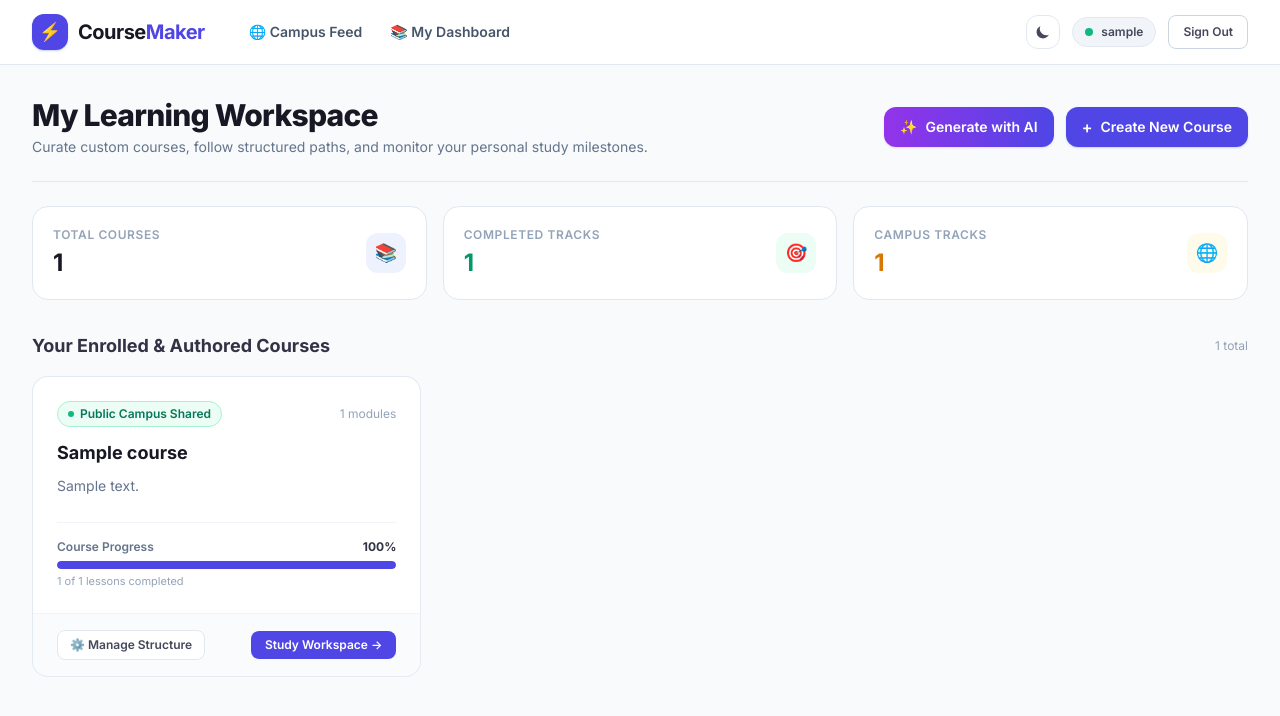
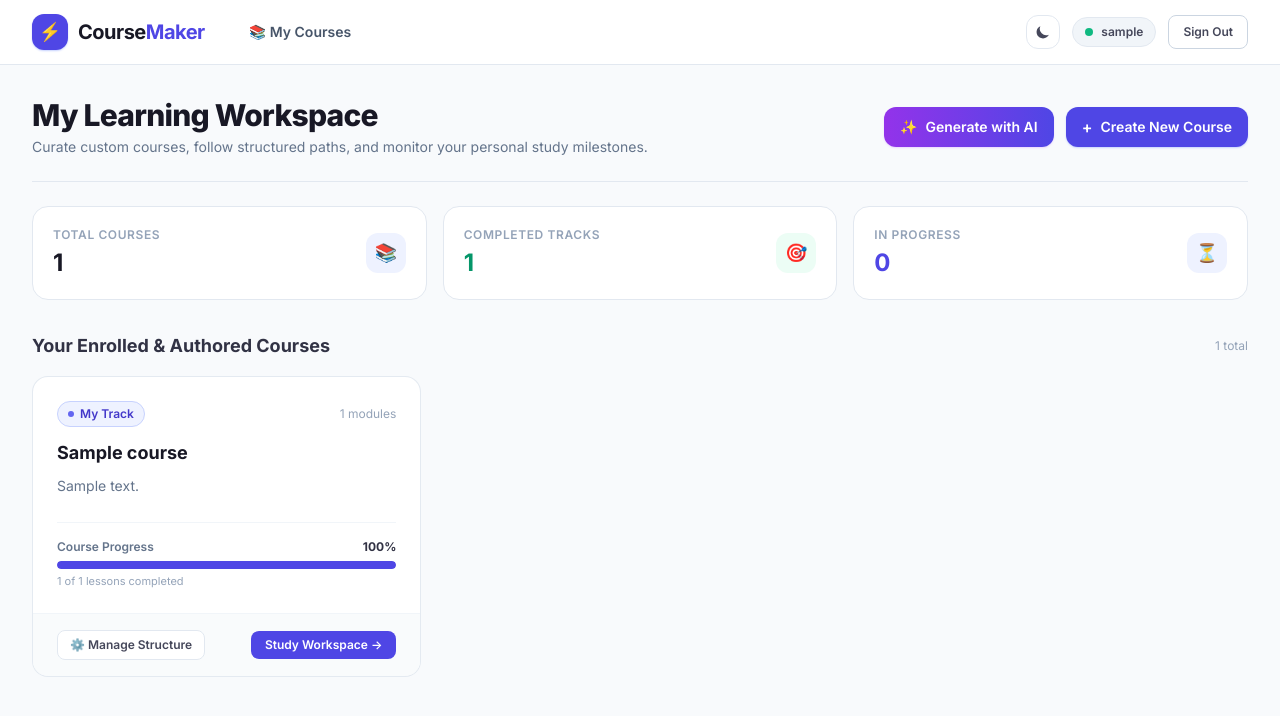
Before and after one commit to codeforfun777/CourseMaker, a Django app: page /dashboard/ in a window 1280 px wide. Shown: the top 716 px of the page. Run offline with Django 5.2, Linux system fonts and the light colour scheme; a user stored in the database is signed in; tables that the repository leaves empty hold one stand-in row (values such as "Sample post"); some libraries are stand-ins or nearby versions.

Commit message:
feat: scope platform exclusively to user created courses and disable campus feed

```diff
--- a/coursemaker/settings.py
+++ b/coursemaker/settings.py
@@ -167,7 +167,7 @@ MEDIA_ROOT = BASE_DIR / 'media'
 # Authentication redirects
 LOGIN_URL = 'courses:login'
 LOGIN_REDIRECT_URL = 'courses:dashboard'
-LOGOUT_REDIRECT_URL = 'courses:campus_feed'
+LOGOUT_REDIRECT_URL = 'courses:login'
 
 # Referrer-Policy required by YouTube embedded iframe player to avoid Error 153
 SECURE_REFERRER_POLICY = 'strict-origin-when-cross-origin'
--- a/courses/forms.py
+++ b/courses/forms.py
@@ -34,7 +34,7 @@ class TailwindWidgetMixin:
 class CourseForm(TailwindWidgetMixin, forms.ModelForm):
     class Meta:
         model = Course
-        fields = ['title', 'description', 'is_public']
+        fields = ['title', 'description']
         widgets = {
             'title': forms.TextInput(attrs={'placeholder': 'e.g. Full-Stack Web Development, CS50 Exam Prep'}),
             'description': forms.Textarea(attrs={'placeholder': 'Brief summary of what this custom course covers...'}),
--- a/courses/templates/courses/base.html
+++ b/courses/templates/courses/base.html
@@ -141,7 +141,7 @@
             <div class="flex justify-between items-center h-16">
                 <!-- Branding -->
                 <div class="flex items-center space-x-8">
-                    <a href="{% url 'courses:campus_feed' %}" class="flex items-center space-x-2.5 group">
+                    <a href="{% url 'courses:dashboard' %}" class="flex items-center space-x-2.5 group">
                         <div class="w-9 h-9 rounded-xl bg-indigo-600 flex items-center justify-center text-white font-black text-lg shadow-sm shadow-indigo-200 dark:shadow-none group-hover:bg-indigo-700 transition">
                             ⚡
                         </div>
@@ -152,12 +152,9 @@
 
                     <!-- Navigation Links -->
                     <nav class="hidden md:flex space-x-1">
-                        <a href="{% url 'courses:campus_feed' %}" class="px-3 py-2 rounded-lg text-sm font-semibold text-slate-600 dark:text-slate-300 hover:text-indigo-600 dark:hover:text-indigo-400 hover:bg-slate-100 dark:hover:bg-slate-800 transition">
-                            🌐 Campus Feed
-                        </a>
                         {% if user.is_authenticated %}
                         <a href="{% url 'courses:dashboard' %}" class="px-3 py-2 rounded-lg text-sm font-semibold text-slate-600 dark:text-slate-300 hover:text-indigo-600 dark:hover:text-indigo-400 hover:bg-slate-100 dark:hover:bg-slate-800 transition">
-                            📚 My Dashboard
+                            📚 My Courses
                         </a>
                         {% endif %}
                     </nav>
--- a/courses/templates/courses/dashboard.html
+++ b/courses/templates/courses/dashboard.html
@@ -51,13 +51,13 @@
 
         <div class="bg-white dark:bg-slate-900 p-5 rounded-2xl border border-slate-200 dark:border-slate-800 shadow-2xs flex items-center justify-between transition-colors">
             <div>
-                <p class="text-xs font-semibold text-slate-400 uppercase tracking-wider">Campus Tracks</p>
-                <p class="text-2xl font-bold text-amber-600 dark:text-amber-400 mt-1">
-                    {{ courses|length }}
+                <p class="text-xs font-semibold text-slate-400 uppercase tracking-wider">In Progress</p>
+                <p class="text-2xl font-bold text-indigo-600 dark:text-indigo-400 mt-1">
+                    {{ in_progress_courses }}
                 </p>
             </div>
-            <div class="w-10 h-10 rounded-xl bg-amber-50 dark:bg-amber-950/60 text-amber-600 dark:text-amber-400 flex items-center justify-center font-bold text-lg">
-                🌐
+            <div class="w-10 h-10 rounded-xl bg-indigo-50 dark:bg-indigo-950/60 text-indigo-600 dark:text-indigo-400 flex items-center justify-center font-bold text-lg">
+                ⏳
             </div>
         </div>
     </div>
@@ -76,17 +76,10 @@
                 <div class="p-6">
                     <!-- Badges -->
                     <div class="flex items-center justify-between mb-3">
-                        {% if course.is_public %}
-                        <span class="inline-flex items-center gap-1.5 px-2.5 py-1 rounded-full text-xs font-semibold bg-emerald-50 dark:bg-emerald-950/50 text-emerald-700 dark:text-emerald-400 border border-emerald-200 dark:border-emerald-800/80">
-                            <span class="w-1.5 h-1.5 rounded-full bg-emerald-500"></span>
-                            Public Campus Shared
+                        <span class="inline-flex items-center gap-1.5 px-2.5 py-1 rounded-full text-xs font-semibold bg-indigo-50 dark:bg-indigo-950/50 text-indigo-700 dark:text-indigo-400 border border-indigo-200 dark:border-indigo-800/80">
+                            <span class="w-1.5 h-1.5 rounded-full bg-indigo-500"></span>
+                            My Track
                         </span>
-                        {% else %}
-                        <span class="inline-flex items-center gap-1.5 px-2.5 py-1 rounded-full text-xs font-semibold bg-slate-100 dark:bg-slate-800 text-slate-600 dark:text-slate-300 border border-slate-200 dark:border-slate-700">
-                            <span class="w-1.5 h-1.5 rounded-full bg-slate-400"></span>
-                            Private
-                        </span>
-                        {% endif %}
 
                         <span class="text-xs text-slate-400">
                             {{ course.modules.count }} modules
@@ -181,13 +174,6 @@
                 <div>
                     <label class="block text-xs font-bold text-slate-700 dark:text-slate-300 uppercase tracking-wider mb-1.5">Description (Optional)</label>
                     {{ course_form.description }}
-                </div>
-                <div class="flex items-center gap-3 pt-2">
-                    {{ course_form.is_public }}
-                    <div>
-                        <label for="{{ course_form.is_public.id_for_label }}" class="text-sm font-semibold text-slate-800 dark:text-slate-200 cursor-pointer">Publish to Campus Discovery Feed</label>
-                        <p class="text-xs text-slate-500 dark:text-slate-400">Allow other university students and peers to discover and study this curriculum.</p>
-                    </div>
                 </div>
             </div>
             <div class="px-6 py-4 bg-slate-50 dark:bg-slate-850 border-t border-slate-100 dark:border-slate-800 flex items-center justify-end gap-3">
--- a/courses/urls.py
+++ b/courses/urls.py
@@ -5,11 +5,10 @@ from . import views
 app_name = 'courses'
 
 urlpatterns = [
-    # Campus discovery feed
-    path('', views.campus_feed, name='campus_feed'),
-
-    # User dashboard
-    path('dashboard/', views.dashboard, name='dashboard'),
+    # Root redirects to user's personal dashboard
+    path('', views.dashboard, name='dashboard'),
+    path('dashboard/', views.dashboard, name='dashboard_alias'),
+    path('campus-feed/', views.campus_feed, name='campus_feed'),
 
     # Course management
     path('course/<int:pk>/', views.course_detail, name='course_detail'),
@@ -37,5 +36,5 @@ urlpatterns = [
     # Auth
     path('signup/', views.signup_view, name='signup'),
     path('login/', auth_views.LoginView.as_view(template_name='courses/login.html'), name='login'),
-    path('logout/', auth_views.LogoutView.as_view(next_page='courses:campus_feed'), name='logout'),
+    path('logout/', auth_views.LogoutView.as_view(next_page='courses:login'), name='logout'),
 ]
--- a/courses/views.py
+++ b/courses/views.py
@@ -17,11 +17,8 @@ logger = logging.getLogger(__name__)
 
 
 def campus_feed(request):
-    """Public campus discovery feed listing all published courses."""
-    public_courses = Course.objects.filter(is_public=True).select_related('user').prefetch_related('modules__lessons')
-    return render(request, 'courses/campus_feed.html', {
-        'courses': public_courses,
-    })
+    """Campus discovery feed has been disabled; redirects to user dashboard."""
+    return redirect('courses:dashboard')
 
 
 @login_required
@@ -41,26 +38,27 @@ def dashboard(request):
 
     total_courses = courses.count()
     completed_courses = sum(1 for c in courses if c.total_lessons_count > 0 and c.progress_percentage == 100)
+    in_progress_courses = total_courses - completed_courses
 
     return render(request, 'courses/dashboard.html', {
         'courses': courses,
         'course_form': course_form,
         'total_courses': total_courses,
         'completed_courses': completed_courses,
+        'in_progress_courses': in_progress_courses,
     })
 
 
+@login_required
 def course_detail(request, pk):
     """Course structure editor allowing users to organize modules and lessons."""
     course = get_object_or_404(Course.objects.prefetch_related('modules__lessons'), pk=pk)
-    is_owner = request.user.is_authenticated and course.user == request.user
-
-    # If the course is private and the user is not the owner, deny access
-    if not course.is_public and not is_owner:
+    if course.user != request.user:
         return HttpResponseForbidden("You do not have permission to view this course.")
 
-    module_form = ModuleForm() if is_owner else None
-    lesson_form = LessonForm() if is_owner else None
+    is_owner = True
+    module_form = ModuleForm()
+    lesson_form = LessonForm()
 
     return render(request, 'courses/course_detail.html', {
         'course': course,
@@ -149,6 +147,7 @@ def lesson_delete(request, pk):
     return redirect('courses:course_detail', pk=course_pk)
 
 
+@login_required
 def lesson_view(request, pk):
     """The split-screen workspace interface dividing study resource and notes."""
     lesson = get_object_or_404(
@@ -156,13 +155,13 @@ def lesson_view(request, pk):
         pk=pk
     )
     course = lesson.module.course
-    is_owner = request.user.is_authenticated and course.user == request.user
-
-    if not course.is_public and not is_owner:
+    if course.user != request.user:
         return HttpResponseForbidden("You do not have permission to view this lesson.")
 
+    is_owner = True
+
     # If it's a YouTube video and has no timestamps yet, try to auto-fetch YouTuber chapters once
-    if is_owner and lesson.lesson_type == Lesson.LessonType.YOUTUBE and not lesson.timestamps.exists() and lesson.youtube_url:
+    if lesson.lesson_type == Lesson.LessonType.YOUTUBE and not lesson.timestamps.exists() and lesson.youtube_url:
         try:
             chapters = extract_youtube_chapters(lesson.youtube_url)
             for ch in chapters:
```
Also changed, not shown: courses/templates/courses/course_detail.html (+2 -14 lines), courses/tests.py (+8 -5 lines), requirements.txt (line endings or trailing spaces), vercel.json, 3 other files.
